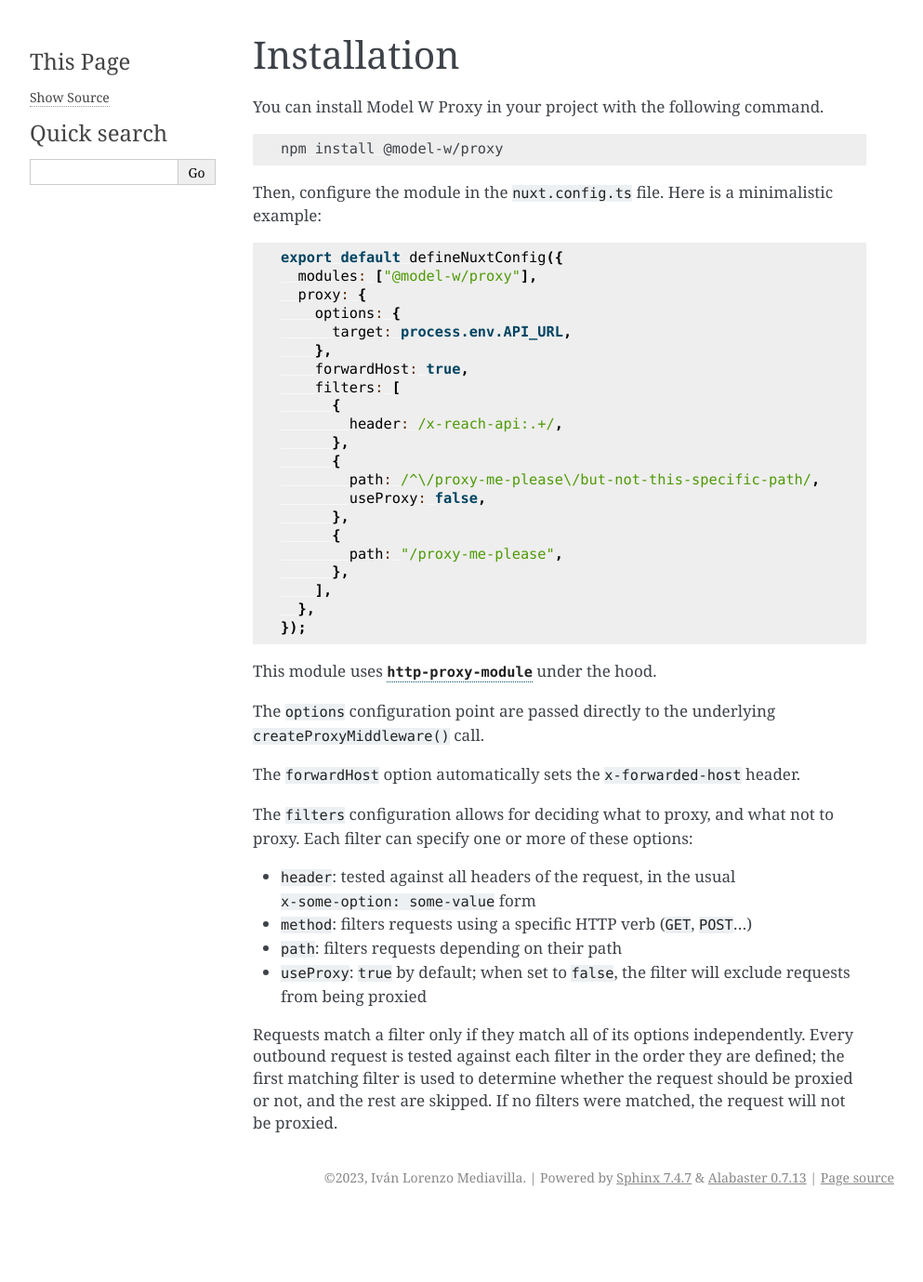
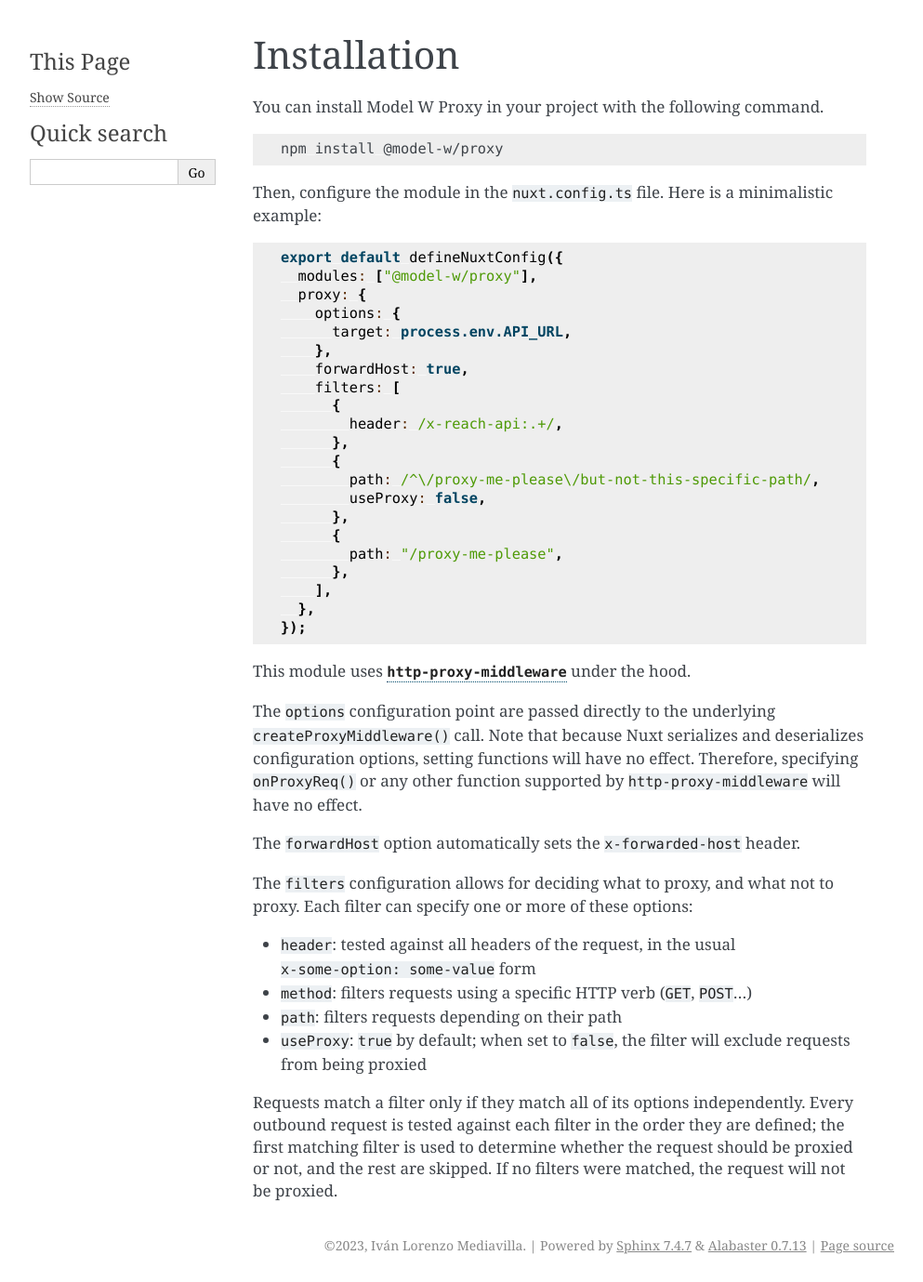
Before and after one commit to ModelW/proxy-ts, a Sphinx documentation site: the page built from doc/source/installation.md, in a window 1280 px wide. Shown: the whole page at 93% size, without its empty margins (148-1141 px from the left). Built offline with Sphinx 7.4.7, drawn with Linux system fonts in a browser that asks for light colours; before the commit the page ends 1306 px from its top, so only the background shows below that.

Commit message:
Warn about loss of functions inside configuration

````diff
--- a/doc/source/installation.md
+++ b/doc/source/installation.md
@@ -33,9 +33,11 @@
 });
 ```
 
-This module uses [`http-proxy-module`](https://github.com/chimurai/http-proxy-middleware/) under the hood.
+This module uses [`http-proxy-middleware`](https://github.com/chimurai/http-proxy-middleware/) under the hood.
 
 The `options` configuration point are passed directly to the underlying `createProxyMiddleware()` call.
+Note that because Nuxt serializes and deserializes configuration options, setting functions will have no effect.
+Therefore, specifying `onProxyReq()` or any other function supported by `http-proxy-middleware` will have no effect.
 
 The `forwardHost` option automatically sets the `x-forwarded-host` header.
 
````
Also changed, not shown: 1 other file.
